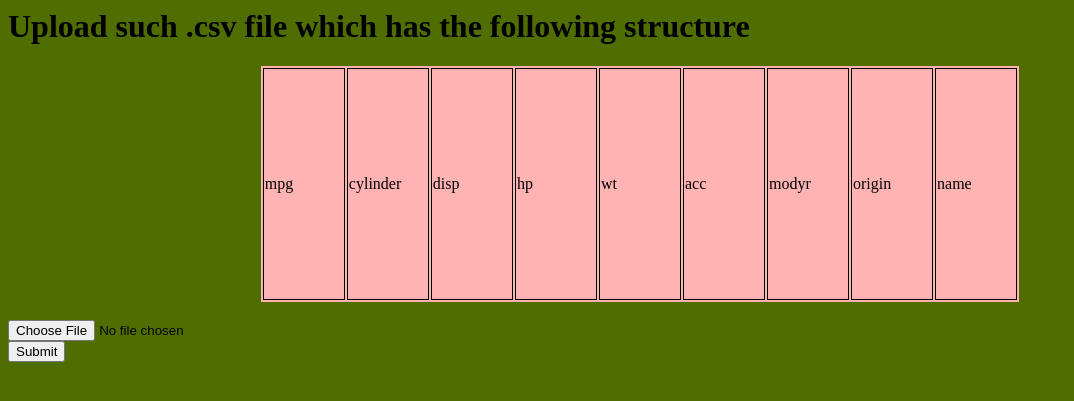
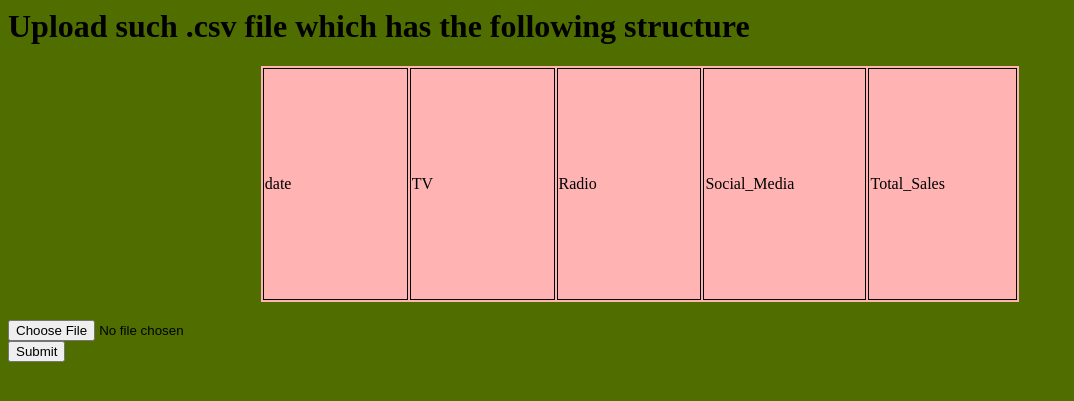
Before and after one commit to bhargabganguli/mileage_django, a Django app: page /upload in a window 1280 px wide. Shown: the top 401 px of the page, without its empty margins (0-1074 px from the left). Run offline with Django 3.2, Linux system fonts and the light colour scheme.

Commit message:
Update upload.html

```diff
--- a/template/upload.html
+++ b/template/upload.html
@@ -14,7 +14,7 @@
 
         th, td {
             border:1px solid black;
-            height:20%;
+            height:10%;
             width:10%;
             margin-left: auto;
             margin-right: auto;
@@ -24,15 +24,12 @@
 
         <table summary="no_orderDate" bgcolor=#ffb3b3>
         <tr>
-            <td>mpg</td>
-            <td>cylinder</td>
-            <td>disp</td>
-            <td>hp</td>
-            <td>wt</td>
-            <td>acc</td>
-            <td>modyr</td>
-            <td>origin</td>
-            <td>name</td>
+            <td>date</td>
+            <td>TV</td>
+            <td>Radio</td>
+            <td>Social_Media</td>
+            <td>Total_Sales</td>
+
         </tr>
         </table>
         <br>
```
